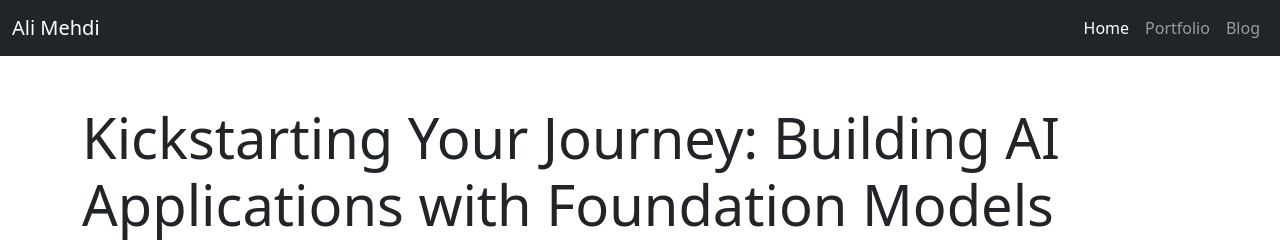
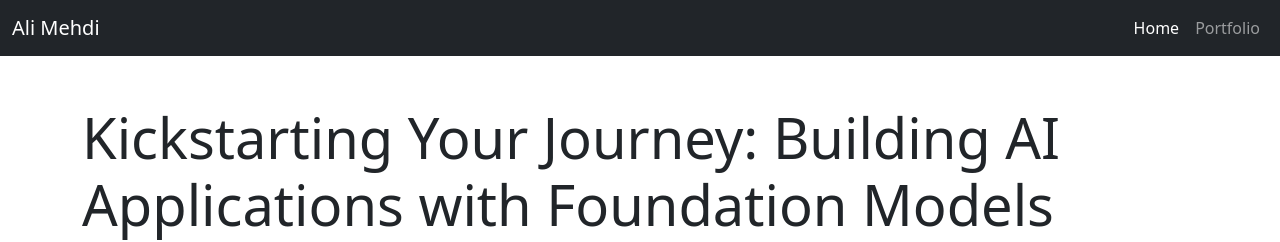
Before and after one commit to yesidevelop/yesidevelop.com, a Jekyll site: the page built from _posts/2025-01-15-building-ai-applications-with-foundation-models.markdown, in a window 1280 px wide and 900 px high. Shown: the top 242 px of the window. Built offline with Jekyll 4.4.1, drawn with Linux system fonts in a browser that asks for light colours.

Commit message:
site customization

```diff
--- a/_layouts/default.html
+++ b/_layouts/default.html
@@ -22,9 +22,6 @@
             <li class="nav-item">
               <a class="nav-link" href="{{ site.baseurl }}/portfolio">Portfolio</a>
             </li>
-            <li class="nav-item">
-              <a class="nav-link" href="{{ site.baseurl }}/blog">Blog</a>
-            </li>
           </ul>
         </div>
       </div>
```
